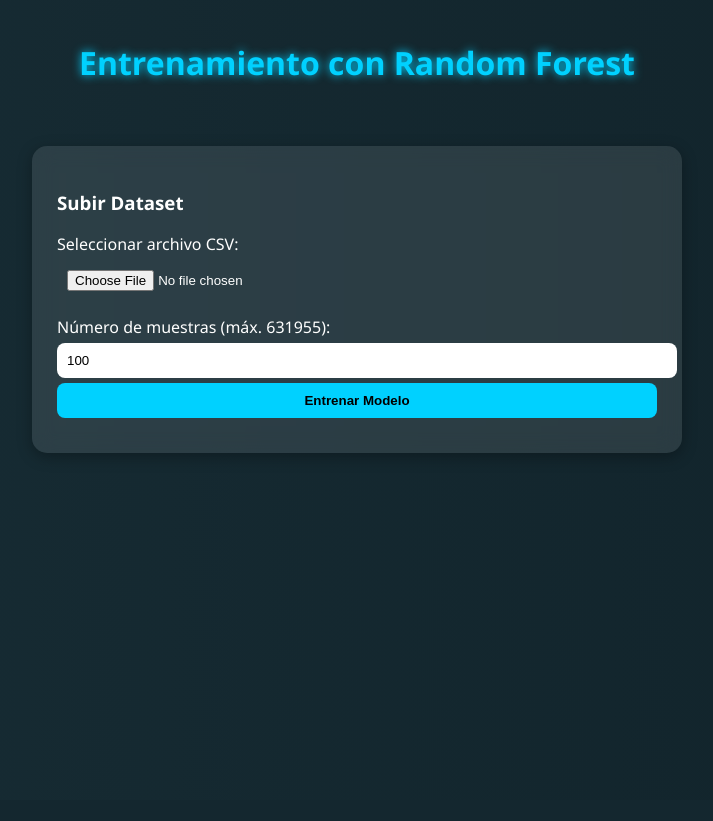
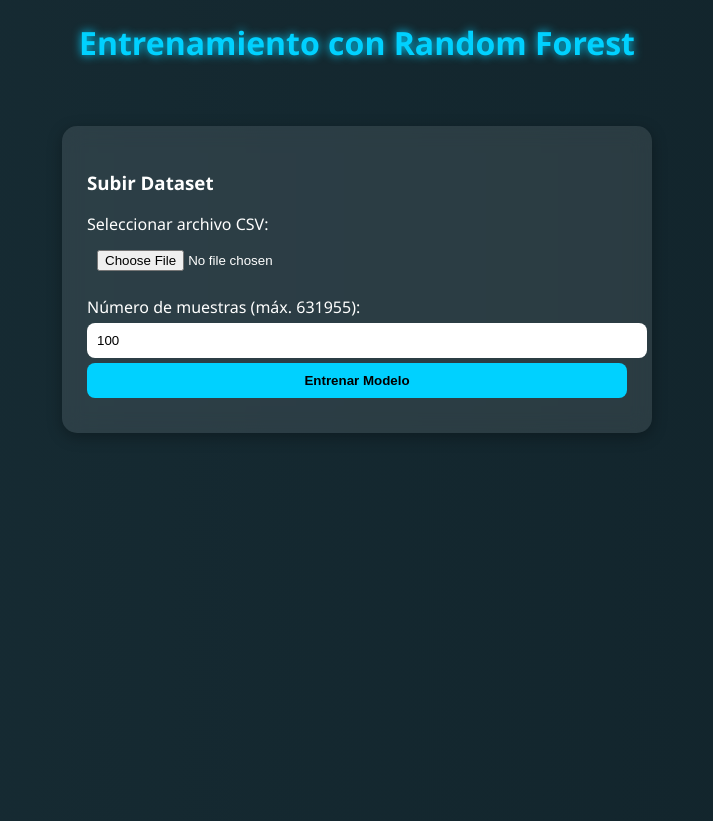
Before and after one commit to RaulCiriaco/ApiDjangoRandomForest, a Django app: page / in a window 1280 px wide. Shown: the whole page, without its empty margins (283-996 px from the left). Before the commit the page ends 453 px from the top, so only its background shows below. Run offline with Django 5.2, Linux system fonts and the light colour scheme.

Commit message:
first commit

```diff
--- a/modeltrainer/templates/index.html
+++ b/modeltrainer/templates/index.html
@@ -10,7 +10,9 @@
             font-family: 'Segoe UI', sans-serif;
             margin: 0;
             padding: 0;
+            height: 100vh;
             color: #fff;
+            overflow-x: hidden;
             background: linear-gradient(270deg, #0f2027, #203a43, #2c5364);
             background-size: 600% 600%;
             animation: movebg 20s ease infinite;
@@ -22,29 +24,27 @@
             100% { background-position: 0% 50%; }
         }
 
+        .container {
+            display: flex;
+            justify-content: space-around;
+            align-items: flex-start;
+            gap: 40px;
+            padding: 40px;
+        }
+
+        .card {
+            background: rgba(255, 255, 255, 0.1);
+            backdrop-filter: blur(10px);
+            border-radius: 15px;
+            padding: 25px;
+            width: 45%;
+            box-shadow: 0 4px 15px rgba(0,0,0,0.3);
+        }
+
         h1 {
             text-align: center;
             color: #00d1ff;
             text-shadow: 0 0 10px #00d1ff;
-            padding: 20px;
-        }
-
-        .container {
-            display: flex;
-            flex-wrap: wrap;
-            justify-content: center;
-            gap: 30px;
-            padding: 20px;
-        }
-
-        .column {
-            flex: 1 1 400px;
-            max-width: 600px;
-            background: rgba(255, 255, 255, 0.1);
-            backdrop-filter: blur(10px);
-            border-radius: 15px;
-            padding: 25px;
-            box-shadow: 0 4px 15px rgba(0,0,0,0.3);
         }
 
         label {
@@ -114,8 +111,7 @@
     <h1>Entrenamiento con Random Forest</h1>
 
     <div class="container">
-        <!-- Columna izquierda: formulario -->
-        <div class="column">
+        <div class="card">
             <h3>Subir Dataset</h3>
             <form id="trainForm" enctype="multipart/form-data">
                 <label for="file">Seleccionar archivo CSV:</label>
@@ -128,27 +124,9 @@
             </form>
 
             <div id="status"></div>
+        </div>
 
-            <div id="images" style="display:none;">
-                {% if images_exist.limite_decision %}
-                    <h4>Límite de Decisión</h4>
-                    <img id="img_limite" src="{% static 'limite_decision.png' %}" alt="Límite de decisión">
-                {% endif %}
-
-                {% if images_exist.comparacion %}
-                    <h4>Comparación entre escalado y sin escalar</h4>
-                    <img id="img_comparacion" src="{% static 'comparacion.png' %}" alt="Comparación">
-                {% endif %}
-
-                {% if images_exist.arbol %}
-                    <h4>Árbol de Decisión</h4>
-                    <img id="img_arbol" src="{% static 'arbol_Decision.png' %}" alt="Árbol de decisión">
-                {% endif %}
-            </div>
-
-
-        <!-- Columna derecha: resultados -->
-        <div class="column" id="results" style="display:none;">
+        <div class="card" id="results" style="display:none;">
             <h3>Resultados:</h3>
             <p>F1 Score (sin escalar): <span id="f1_unscaled"></span></p>
             <p>F1 Score (escalado): <span id="f1_scaled"></span></p>
@@ -184,10 +171,6 @@
                 status.textContent = "Entrenamiento completado con éxito";
                 status.className = "success";
                 document.getElementById("results").style.display = "block";
-                document.getElementById("images").style.display = "block";
-                document.getElementById("img_limite").style.display = "block";
-                document.getElementById("img_comparacion").style.display = "block";
-                document.getElementById("img_arbol").style.display = "block";
 
                 document.getElementById("f1_unscaled").textContent = data.f1_score_unscaled;
                 document.getElementById("f1_scaled").textContent = data.f1_score_scaled;
--- a/modeltrainer/views.py
+++ b/modeltrainer/views.py
@@ -6,14 +6,10 @@ from sklearn.ensemble import RandomForestClassifier
 from sklearn.metrics import f1_score
 from sklearn.preprocessing import StandardScaler
 from sklearn.model_selection import train_test_split
-from sklearn.decomposition import PCA
-from sklearn.tree import plot_tree
 import pandas as pd
 import numpy as np
 import random
 import os
-import matplotlib.pyplot as plt
-import seaborn as sns
 from django.conf import settings
 
 def index(request):
@@ -76,37 +72,6 @@ class TrainFromCSVView(APIView):
             f1_unscaled = min(max(f1_unscaled, 0), 1)
             f1_scaled = min(max(f1_scaled, 0), 1)
 
-            # === Generar imágenes ===
-            static_path = os.path.join(settings.BASE_DIR, 'static')
-
-            # 1. Límite de decisión (PCA)
-            X_vis = PCA(n_components=2).fit_transform(X_val_scaled)
-            plt.figure(figsize=(12, 6))
-            sns.scatterplot(x=X_vis[:, 0], y=X_vis[:, 1], hue=y_val, palette='Set2')
-            plt.title("Límite de decisión (PCA)")
-            plt.xlabel("Componente 1")
-            plt.ylabel("Componente 2")
-            plt.tight_layout()
-            plt.savefig(os.path.join(static_path, 'limite_decision.png'))
-            plt.close()
-
-            # 2. Comparación de F1 Scores
-            plt.figure(figsize=(6, 4))
-            plt.bar(['Sin Escalar', 'Escalado'], [f1_unscaled, f1_scaled], color=['#ff7f0e', '#1f77b4'])
-            plt.title("Comparación de F1 Score")
-            plt.ylim(0, 1)
-            plt.tight_layout()
-            plt.savefig(os.path.join(static_path, 'comparacion.png'))
-            plt.close()
-
-            # 3. Árbol de decisión (primer árbol del bosque sin escalar)
-            plt.figure(figsize=(12, 6))
-            plot_tree(rf_unscaled.estimators_[0], filled=True, feature_names=X_train.columns, class_names=True)
-            plt.title("Árbol de Decisión")
-            plt.tight_layout()
-            plt.savefig(os.path.join(static_path, 'arbol_Decision.png'))
-            plt.close()
-
             preview_html = df.head(20).to_html(classes='table table-striped table-sm', index=False)
 
             return Response({
--- a/rf_api/settings.py
+++ b/rf_api/settings.py
@@ -26,7 +26,7 @@ SECRET_KEY = "django-insecure-bsz^vy%cseod^hizrx-j0%jr3qw%ty%8p)bf8adfg)4v%!x7f5
 # SECURITY WARNING: don't run with debug turned on in production!
 DEBUG = True
 
-ALLOWED_HOSTS = ['apidjangorandomforest.onrender.com']
+ALLOWED_HOSTS = ['*']
 
 # Application definition
 
```
Also changed, not shown: other parts of modeltrainer/templates/index.html (+23 -17 lines), static/arbol_Decision.jpg (renamed from static/arbol_Decision.png), static/comparacion.jpg (renamed from static/comparacion.png), static/limite_decision.jpg (renamed from static/limite_decision.png), 6 other files.
